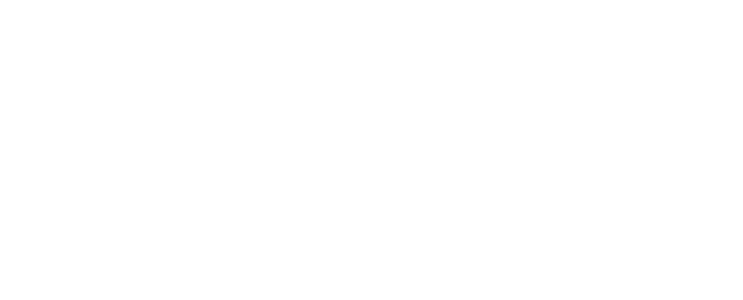
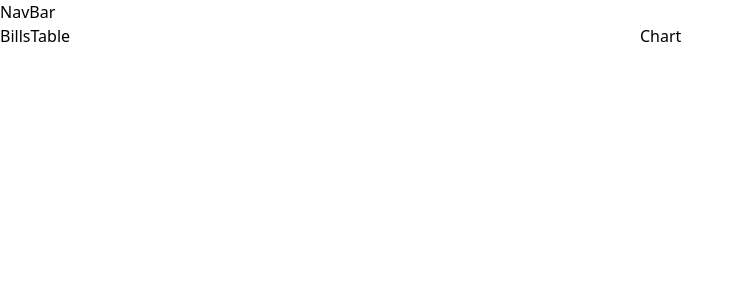
Before and after one commit to Axeldnahcram/bill_tracker, a Vue app: page / in a window 1280 px wide. Shown: the top 300 px of the page, without its empty margins (0-743 px from the left). Built offline with nearby package versions, Linux system fonts and the light colour scheme.

Commit message:
AXEL -UPD- basic layout

```diff
--- a/public/index.html
+++ b/public/index.html
@@ -1,5 +1,6 @@
 <!DOCTYPE html>
 <html lang="en">
+    <link rel="stylesheet" href="https://cdn.jsdelivr.net/npm/tailwindcss/dist/tailwind.min.css" />
   <head>
     <meta charset="utf-8">
     <meta http-equiv="X-UA-Compatible" content="IE=edge">
--- a/src/App.vue
+++ b/src/App.vue
@@ -1,5 +1,15 @@
 <template>
-  <main></main>
+  <main>
+    <NavBar />
+    <div class="container flex">
+      <div class="w-1/2">
+        <BillsTable />
+      </div>
+      <div class="w-1/2">
+        <Chart :bills="activeBills" />
+      </div>
+    </div>
+  </main>
 </template>
 
 <script>
--- a/src/components/BillsTable.vue
+++ b/src/components/BillsTable.vue
@@ -0,0 +1,3 @@
+<template>
+  <p>BillsTable</p>
+</template>
--- a/src/components/Chart.vue
+++ b/src/components/Chart.vue
@@ -0,0 +1,3 @@
+<template>
+  <p>Chart</p>
+</template>
--- a/src/components/NavBar.vue
+++ b/src/components/NavBar.vue
@@ -0,0 +1,3 @@
+<template>
+  <p>NavBar</p>
+</template>
```
